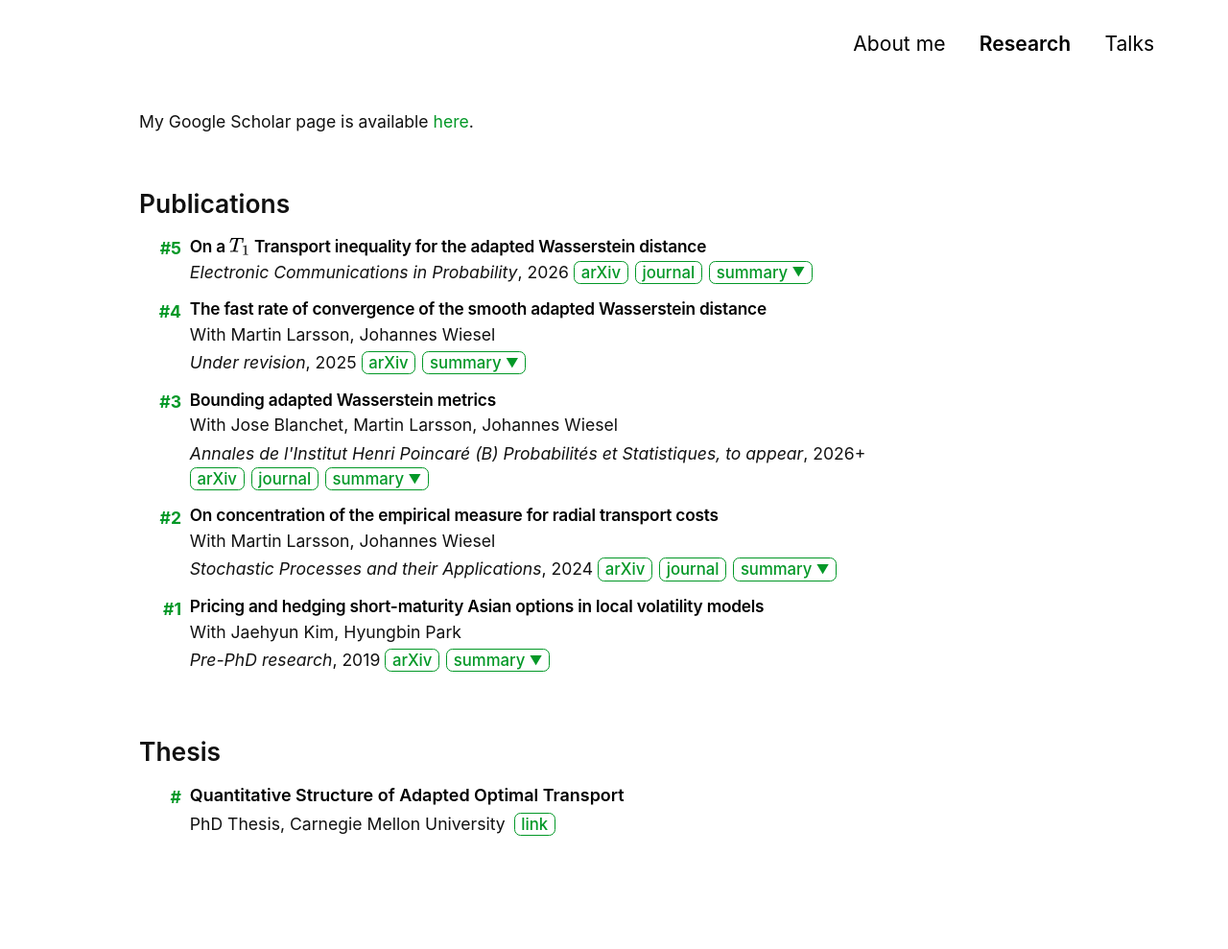
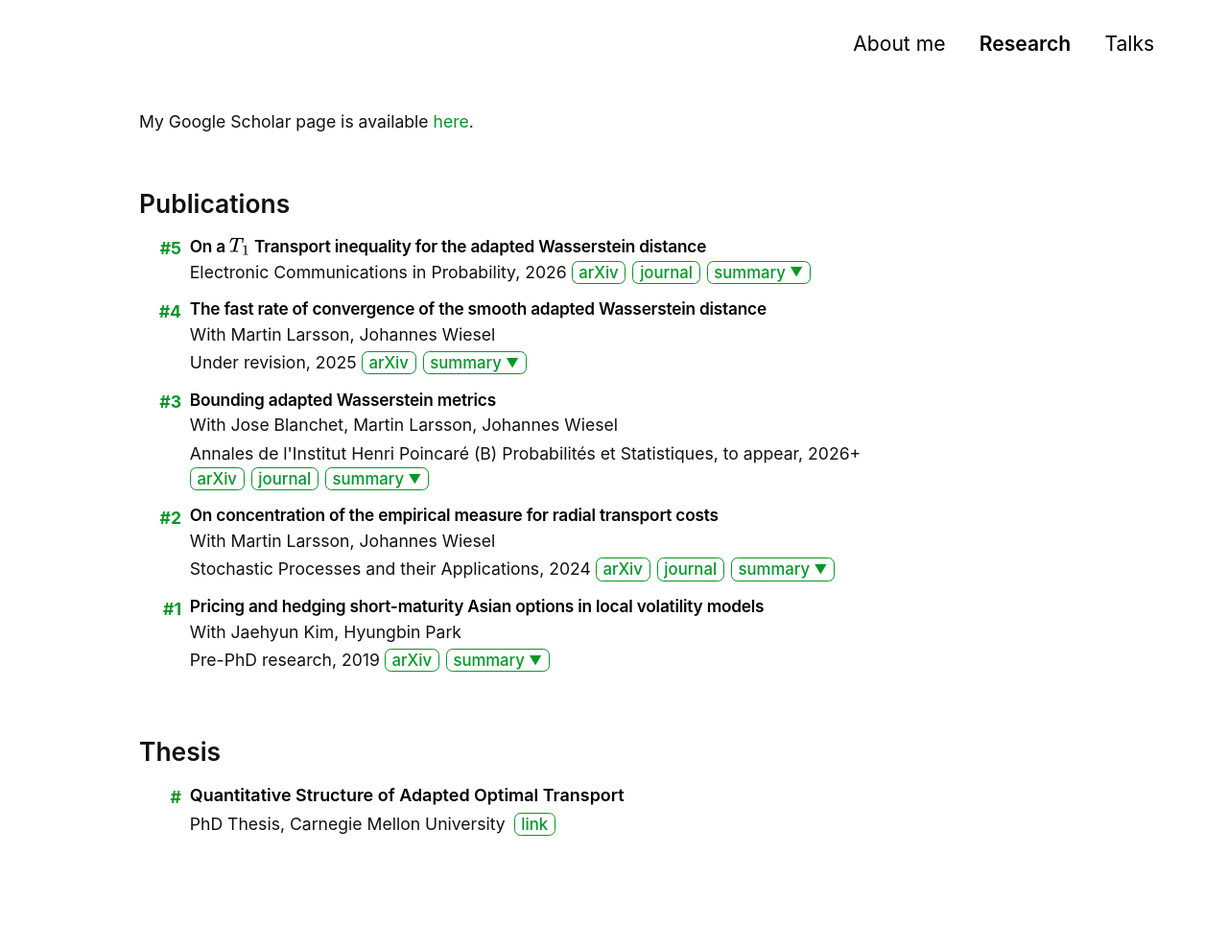
Before and after one commit to Jonghwap/Jonghwap.github.io, a Jekyll site: the page built from research.md, in a window 1280 px wide. Shown: the whole page at 96% size. Built offline with Jekyll 4.4.1, drawn with Linux system fonts in a browser that asks for light colours; a style sheet for code colours, icons or effects is not loaded.

Commit message:
Style publication venue separately

```diff
--- a/_includes/publication_list.html
+++ b/_includes/publication_list.html
@@ -22,7 +22,7 @@
       <div class="publication-coauthors">With {{ pub.coauthors | join: ", " }}</div>
       {% endif %}
       <div class="publication-meta">
-        <em>{{ pub.journal }}</em>, {{ pub.year }}
+        <span class="publication-venue">{{ pub.journal }}, {{ pub.year }}</span>
         {% assign arxiv_link = pub.arxiv | default: '' | strip %}
         {% assign journal_link = pub.journal_url | default: '' | strip %}
         {% assign abstract_text = pub.abstract | default: '' | strip %}
```
